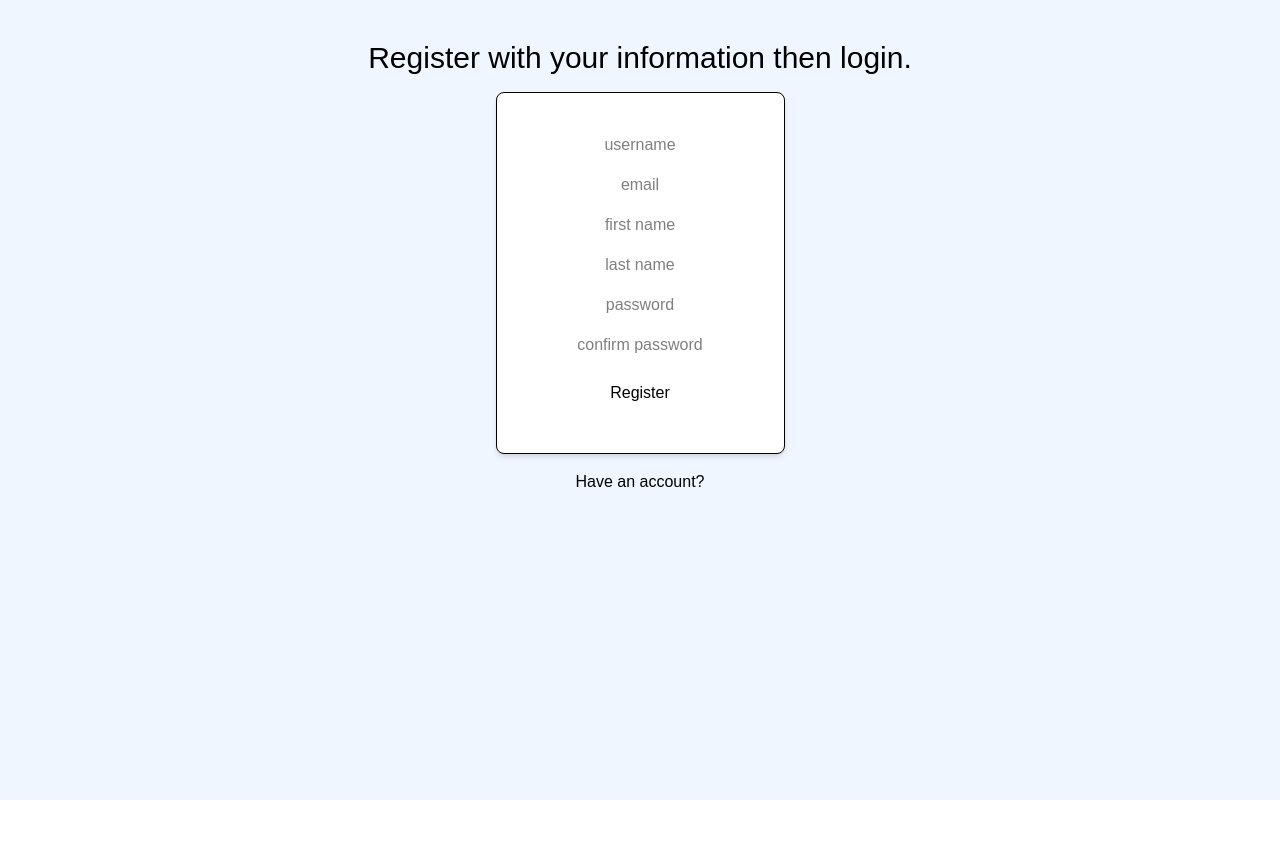
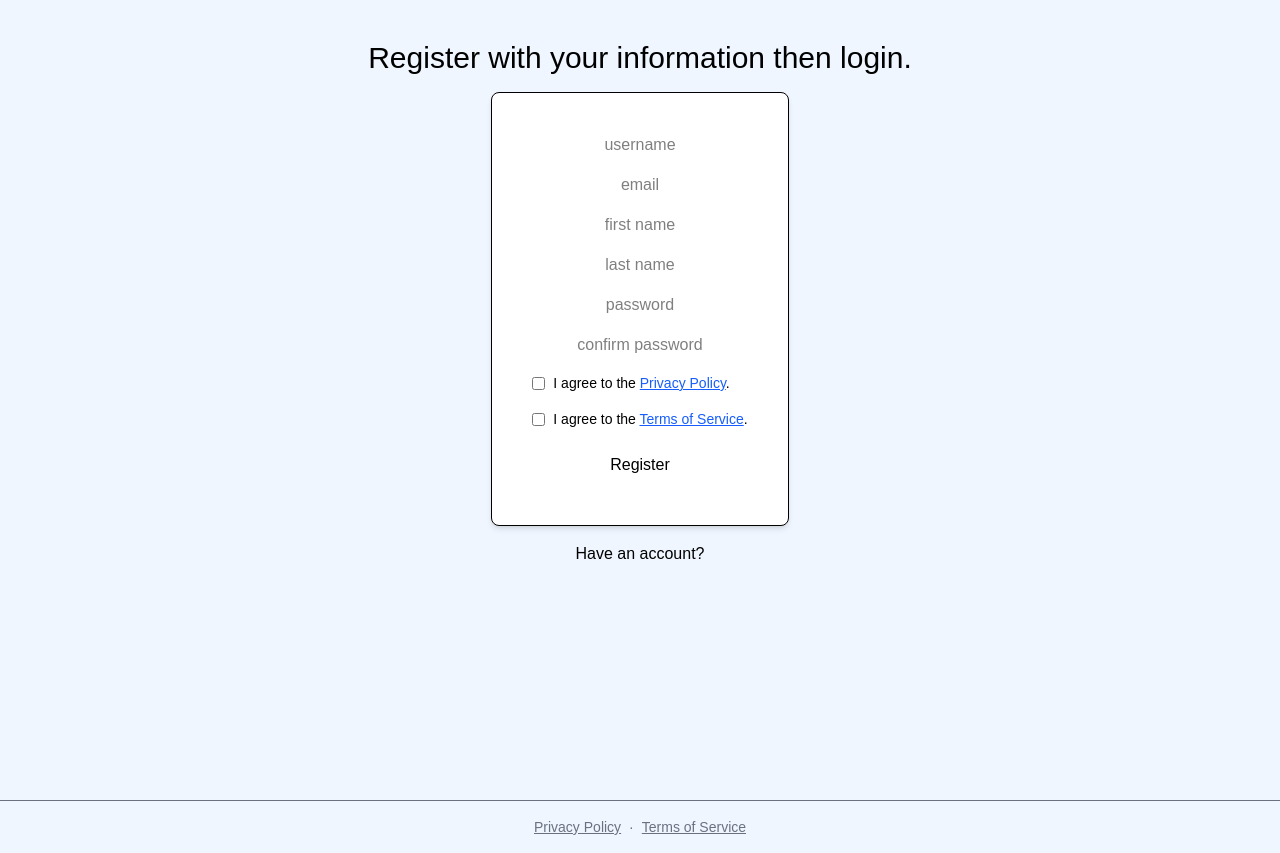
Before and after one commit to avillann00/contentium, a Next.js app in the folder frontend/: page /register in a window 1280 px wide. Before the commit the page ends 800 px from the top, so only its background shows below. Built offline with nearby package versions, Linux system fonts and the light colour scheme.

Commit message:
feat(Doc Integration): Integrated the docs
In this commit I integrated the terms of service and privacy policy into
the footer and registration pages.

```diff
--- /dev/null
+++ b/frontend/app/components/Footer.tsx
@@ -0,0 +1,21 @@
+'use client'
+
+import { useRouter } from 'next/navigation'
+
+export default function Footer(){
+  const router = useRouter()
+
+  return(
+    <footer className='w-full p-4 border-t text-center text-sm text-gray-500 bg-blue-50'>
+      <p>
+        <button onClick={() => router.push('/privacy')} className='mx-2 underline hover:text-blue-500'>
+          Privacy Policy
+        </button>
+        ·
+        <button onClick={() => router.push('/terms')} className='mx-2 underline hover:text-blue-500'>
+          Terms of Service
+        </button>
+      </p>
+    </footer>
+  )
+}
--- a/frontend/app/layout.tsx
+++ b/frontend/app/layout.tsx
@@ -3,6 +3,7 @@ import { Geist, Geist_Mono } from "next/font/google";
 import "./globals.css";
 import LoadingScreen from './components/LoadingScreen';
 import AuthSessionProvider from './components/AuthSession'
+import Footer from './components/Footer'
 
 const geistSans = Geist({
   variable: "--font-geist-sans",
@@ -15,8 +16,8 @@ const geistMono = Geist_Mono({
 });
 
 export const metadata: Metadata = {
-  title: "Create Next App",
-  description: "Generated by create next app",
+  title: "Contentium",
+  description: "Social media content manager.",
 };
 
 export default function RootLayout({
@@ -32,6 +33,7 @@ export default function RootLayout({
         <AuthSessionProvider>
           <LoadingScreen>
             {children}
+            <Footer />
           </LoadingScreen>
         </AuthSessionProvider>
       </body>
--- a/frontend/app/register/page.tsx
+++ b/frontend/app/register/page.tsx
@@ -1,10 +1,10 @@
 'use client'
 
-import { useState, useEffect } from 'react'
+import { useState } from 'react'
 import { useRouter } from 'next/navigation'
 import axios from 'axios'
 
-export default function Register(){
+export default function Register() {
   const router = useRouter()
 
   const [username, setUsername] = useState('')
@@ -14,6 +14,9 @@ export default function Register(){
   const [password, setPassword] = useState('')
   const [passwordConfirm, setPasswordConfirm] = useState('')
 
+  const [agreedToPrivacy, setAgreedToPrivacy] = useState(false)
+  const [agreedToTerms, setAgreedToTerms] = useState(false)
+
   const handleSubmit = async (e: React.FormEvent) => {
     e.preventDefault()
 
@@ -22,8 +25,13 @@ export default function Register(){
       return
     }
 
+    if(!agreedToPrivacy || !agreedToTerms){
+      alert('You must agree to both the Privacy Policy and Terms of Service.')
+      return
+    }
+
     try{
-      const response = await axios.post(`${process.env.NEXT_PUBLIC_API_URL}/users/register/`, {
+      await axios.post(`${process.env.NEXT_PUBLIC_API_URL}/users/register/`, {
         username: username,
         email: email,
         first_name: firstName,
@@ -34,13 +42,13 @@ export default function Register(){
       alert('Registration successful.')
       router.push('/login')
     }
-    catch(e){
+    catch(error){
       alert('Registration error.')
-      console.error('Error registering user: ', e)
+      console.error('Error registering user: ', error)
     }
   }
 
-    return (
+  return(
     <div className='w-screen h-screen bg-blue-50 p-10 flex flex-col items-center gap-4'>
       <h1 className='mx-auto text-black text-3xl'>Register with your information then login.</h1>
 
@@ -97,10 +105,42 @@ export default function Register(){
           required
         />
 
+        <label className="flex items-center text-sm gap-2">
+          <input
+            type="checkbox"
+            checked={agreedToPrivacy}
+            onChange={(e) => setAgreedToPrivacy(e.target.checked)}
+            required
+          />
+          <span>
+            I agree to the{' '}
+            <a href="/privacy" target="_blank" className="underline text-blue-600 hover:text-blue-800">
+              Privacy Policy
+            </a>.
+          </span>
+        </label>
+
+        <label className="flex items-center text-sm gap-2">
+          <input
+            type="checkbox"
+            checked={agreedToTerms}
+            onChange={(e) => setAgreedToTerms(e.target.checked)}
+            required
+          />
+          <span>
+            I agree to the{' '}
+            <a href="/terms" target="_blank" className="underline text-blue-600 hover:text-blue-800">
+              Terms of Service
+            </a>.
+          </span>
+        </label>
+
         <button className='px-2 py-2 rounded-lg hover:bg-green-200' type='submit'>Register</button>
       </form>
 
-      <button className='mx-auto text-black hover:text-blue-700' onClick={() => router.push('/login')}>Have an account?</button>
+      <button className='mx-auto text-black hover:text-blue-700' onClick={() => router.push('/login')}>
+        Have an account?
+      </button>
     </div>
   )
 }
```
